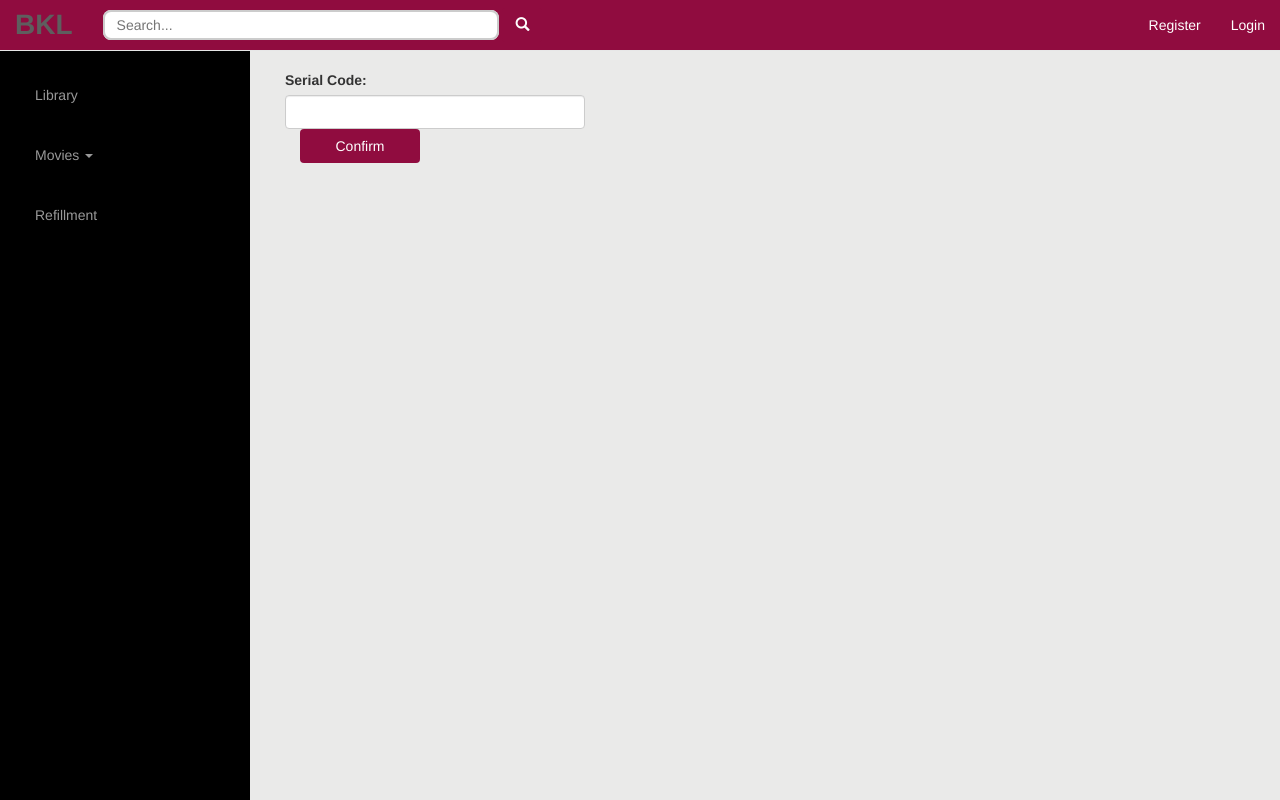
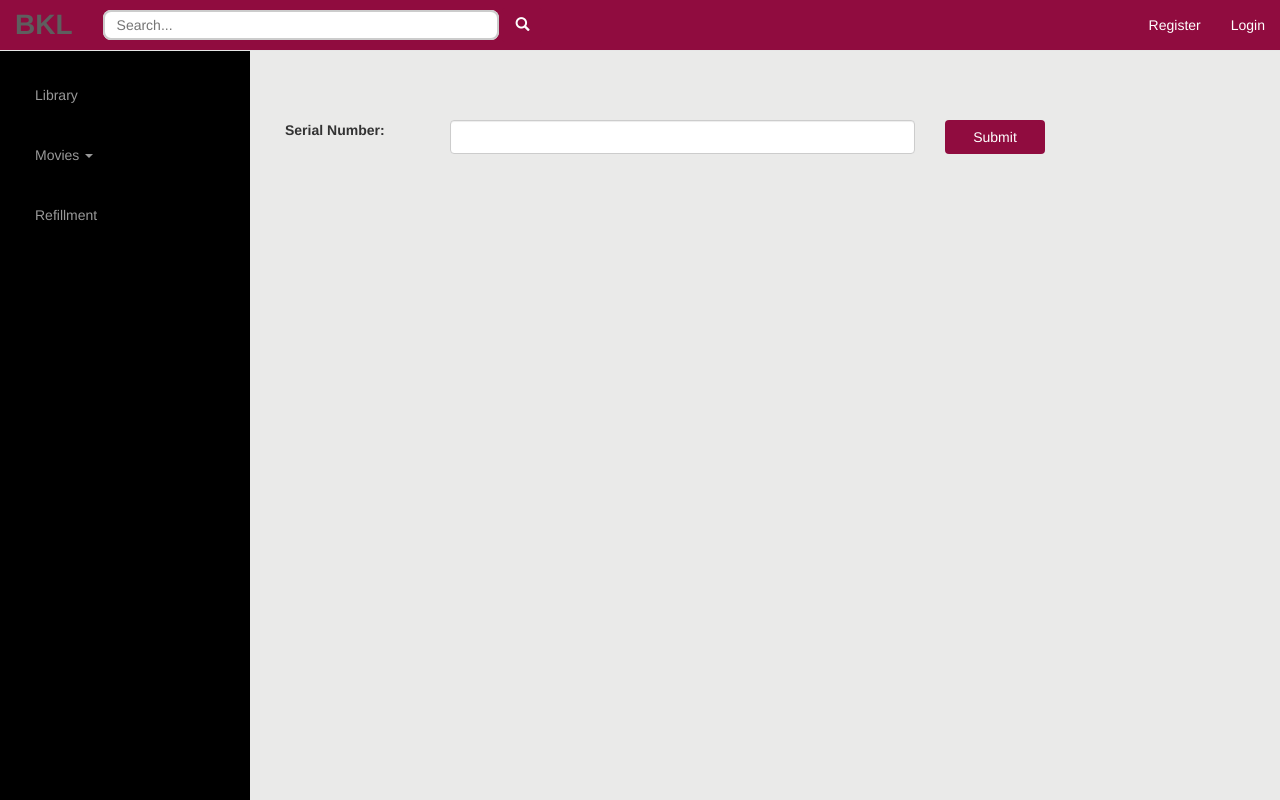
Before and after one commit to raksit31667/wsp-bkl, a Django app: page /movie/refillment/ in a window 1280 px wide. Run offline with Django 3.2, Linux system fonts and the light colour scheme; data that the repository does not hold is empty; some libraries are stand-ins or nearby versions.

Commit message:
fixed refillment style (customer)

```diff
--- a/website/movie/static/stylesheets/style.css
+++ b/website/movie/static/stylesheets/style.css
@@ -139,3 +139,7 @@ video {
   height: auto;
   background:transparent url('{{movie.movie_thumbnail.url}}');
 }
+
+.form-refillment > .form-group {
+  margin-bottom: 50px;
+}
--- a/website/movie/templates/refillment.html
+++ b/website/movie/templates/refillment.html
@@ -4,12 +4,19 @@
   {% if user.is_superuser %}
     {{user}}
   {% else %}
-    <div class="col-xs-4">
-        <label for="ex3">Serial Code:</label>
-        <input class="form-control" id="serial_code" type="text">
-        <div class="col-md-6 col-xs-12">
-            <button type="submit" class="col-xs-12 btn btn-modal">Confirm</button>
+  <form class="form-refillment" action="" method="post">
+    <div class="form-group">
+        <label for="serial_code" class="col-sm-12 col-md-2">Serial Number: </label>
+        <div class="col-xs-12 col-md-6">
+          <input class="form-control" id="serial_code" type="text">
         </div>
     </div>
+
+    <div class="form-group">
+      <div class="col-xs-12 col-md-4">
+        <button type="submit" class="col-xs-12 col-md-4 btn btn-modal">Submit</button>
+      </div>
+    </div>
+  </form>
   {% endif %}
 {% endblock %}
```
